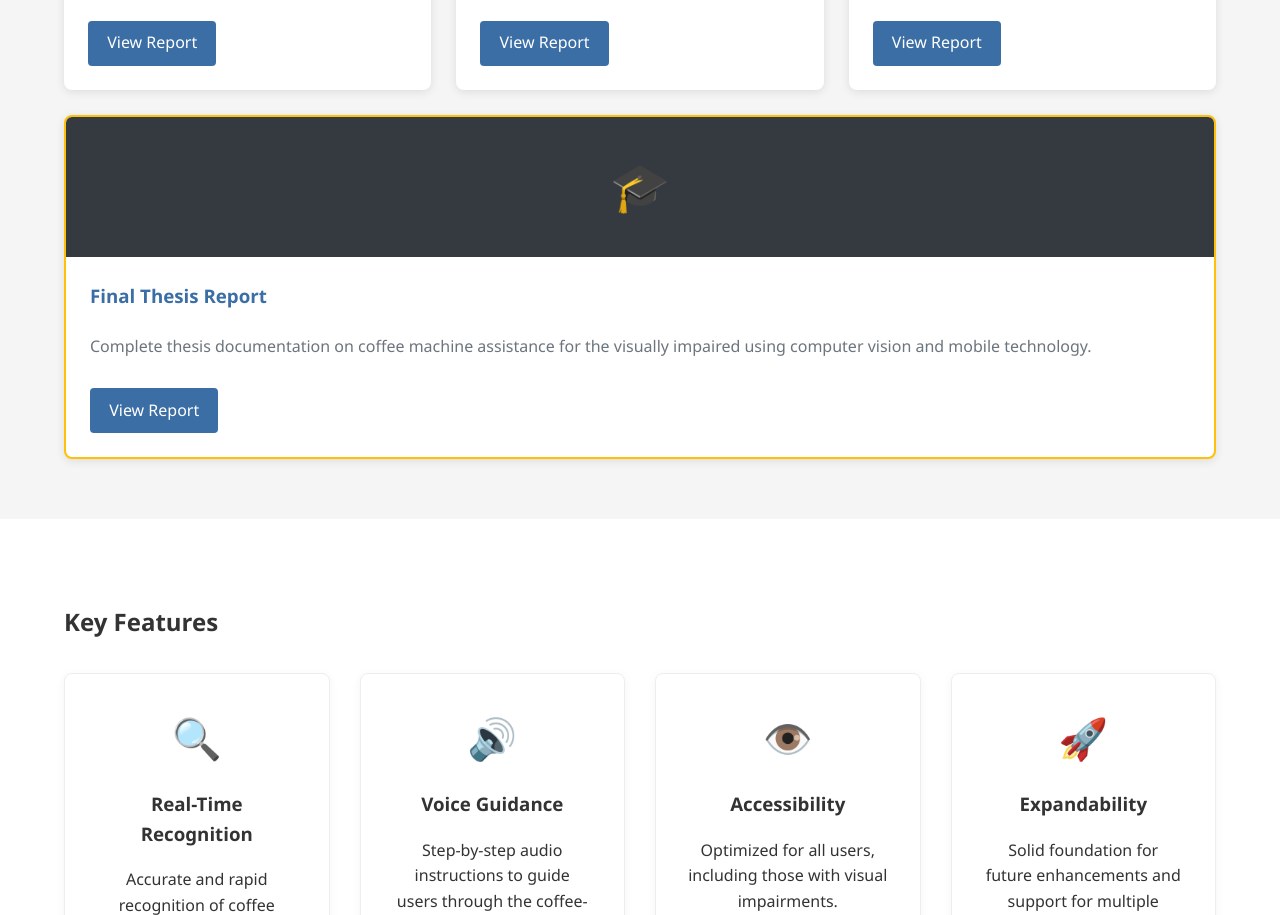
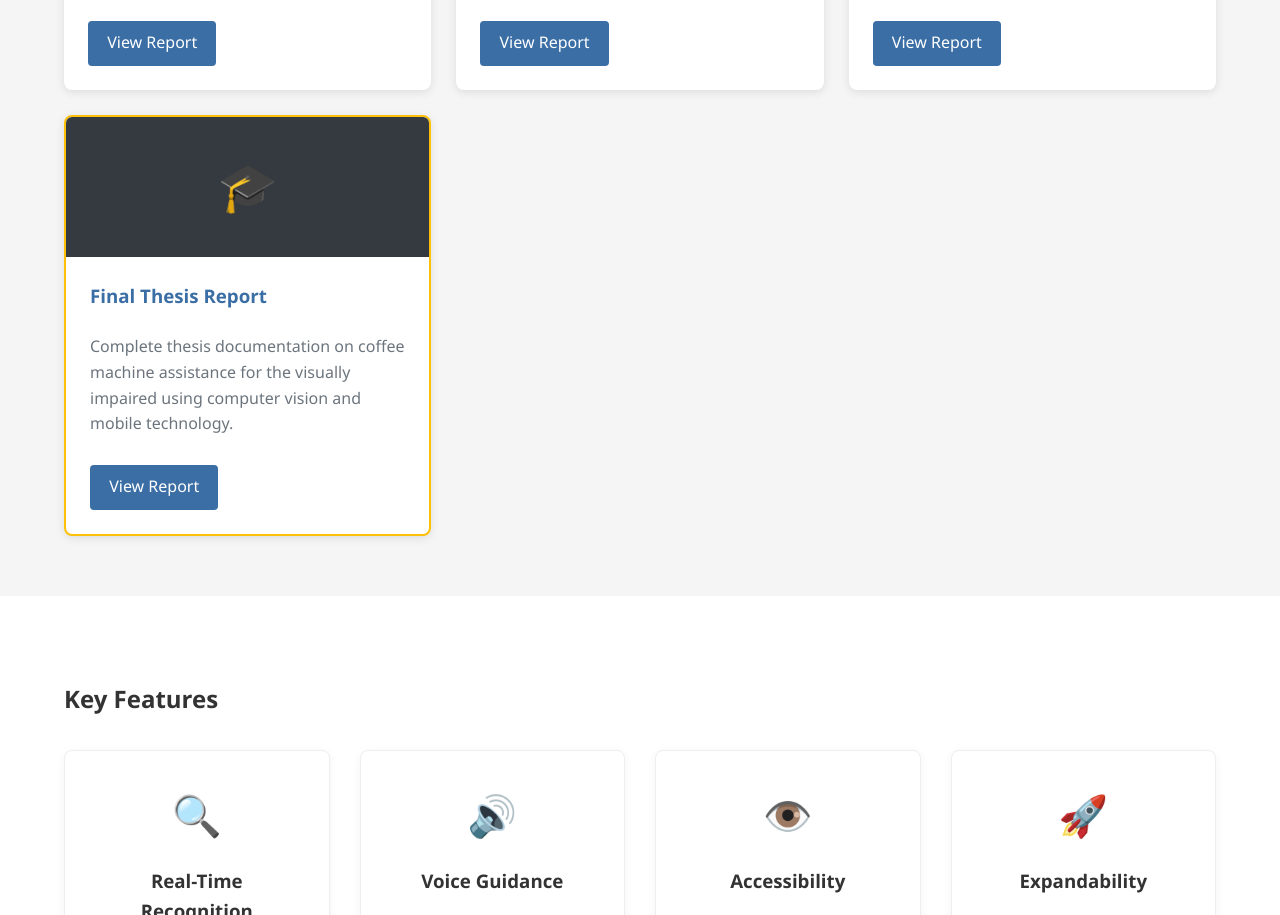
Before and after one commit to MuradHsynv/SeniorProject, a plain HTML site: page index.html in a window 1280 px wide. Shown: the part 2094-3009 px from the top of the page. Drawn offline with Linux system fonts and the light colour scheme.

Commit message:
Update index.html

```diff
--- a/index.html
+++ b/index.html
@@ -104,7 +104,6 @@
 
         /* Hero section */
         .hero {
-            /* Changed from placeholder image to professional gradient */
             background: linear-gradient(135deg, var(--dark-color), var(--primary-color));
             color: white;
             padding: 6rem 0;
@@ -182,10 +181,10 @@
             height: 100%;
         }
 
-        /* Special style for Thesis */
+        /* Special style for Thesis - Gold Border only, NO full width */
         .report-card.thesis {
             border: 2px solid var(--accent-color);
-            grid-column: 1 / -1; /* Spans full width */
+            /* grid-column: 1 / -1;  <-- REMOVED to keep it in grid flow */
         }
 
         .report-card:hover {
@@ -203,8 +202,9 @@
             font-size: 3rem;
         }
 
+        /* Special dark header for Thesis card only */
         .report-card.thesis .report-img {
-            background-color: var(--dark-color); /* Darker header for thesis */
+            background-color: var(--dark-color);
         }
 
         .report-content {
```
